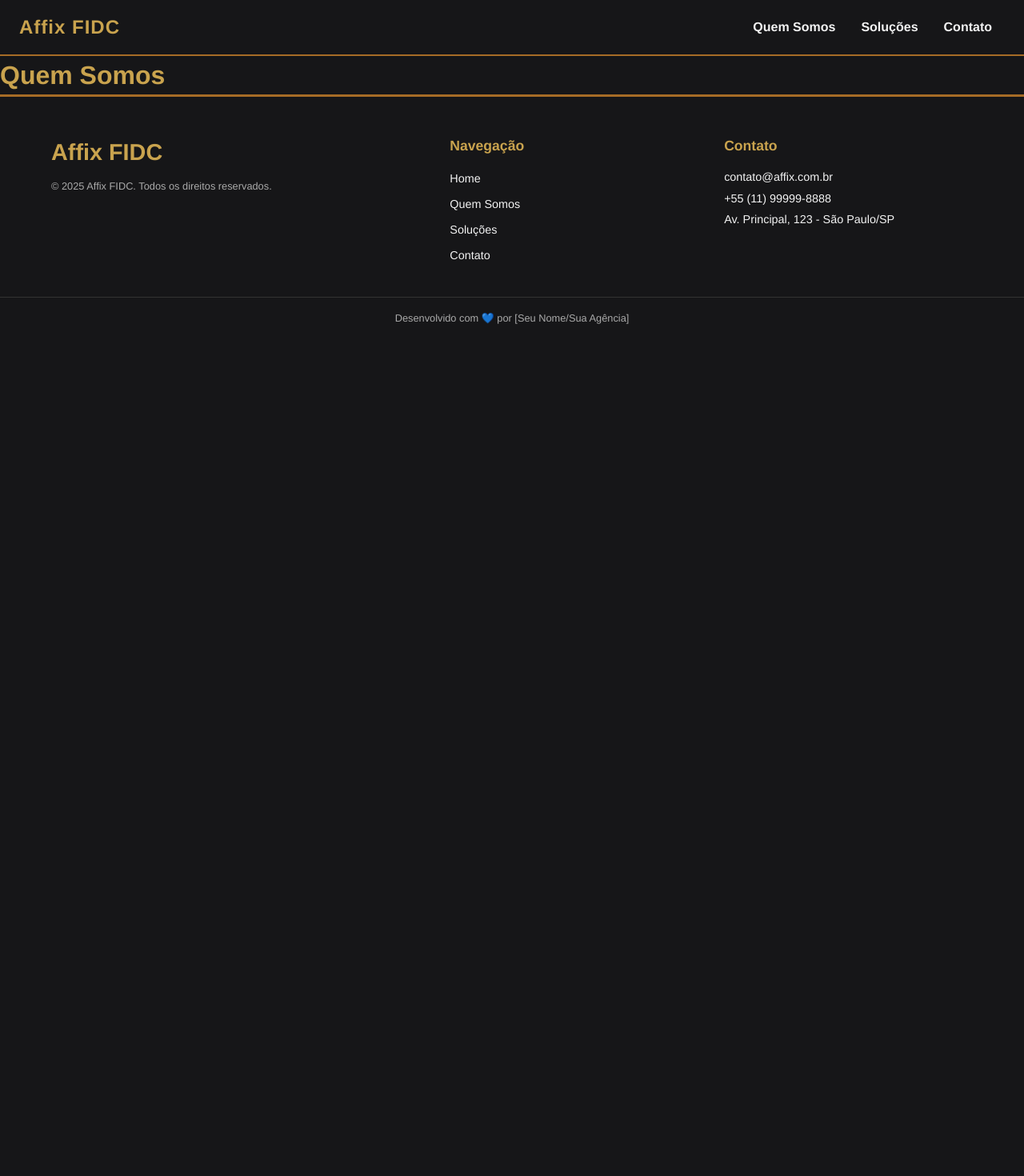
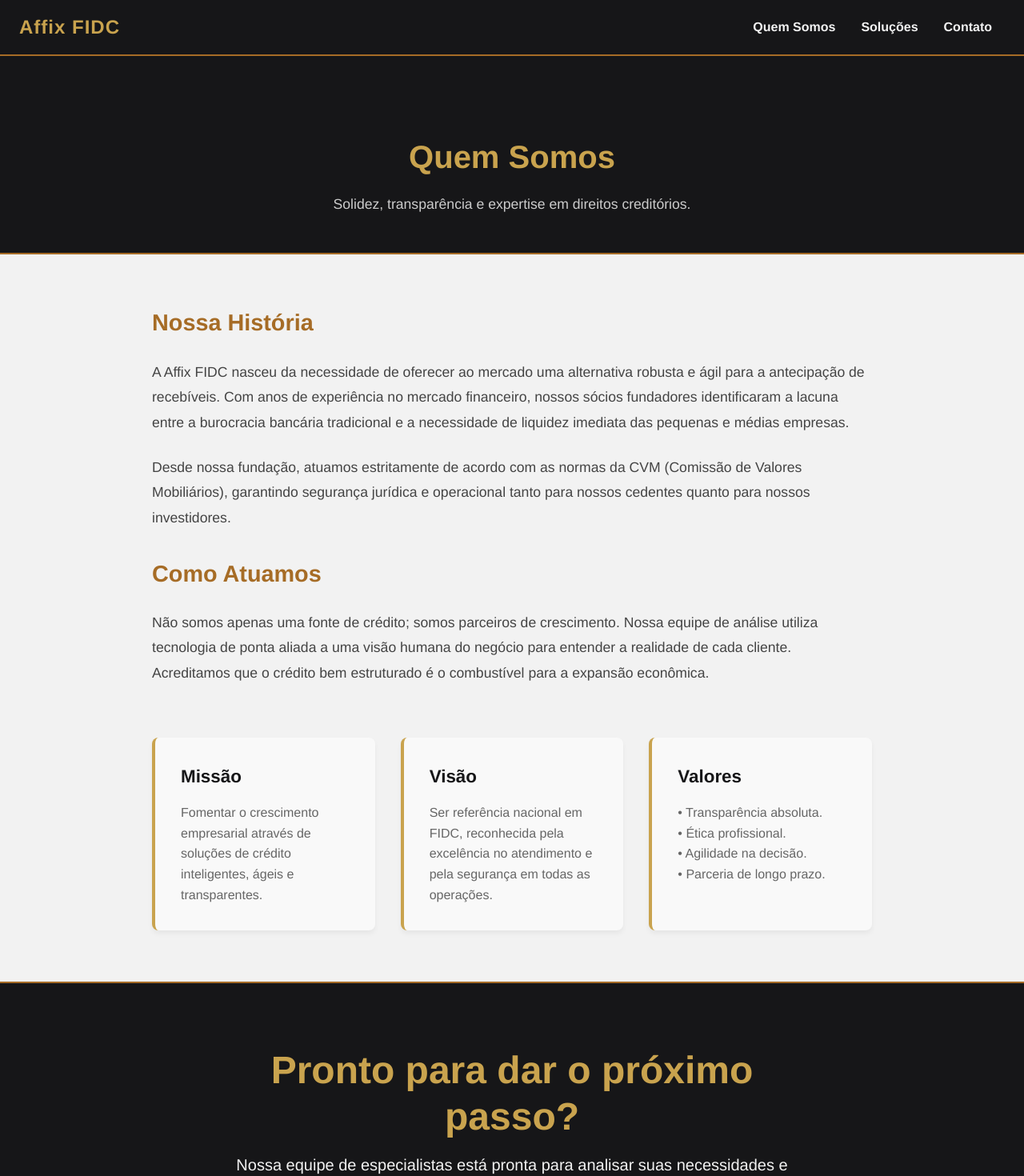
Before and after one commit to ademar-costa/site-affix, a React (Vite) app in the folder affix-fidc/: page /quem-somos in a window 1280 px wide. Shown: the top 1470 px of the page at 80% size. Before the commit the page ends 800 px from the top, so only its background shows below. Built offline with nearby package versions, Linux system fonts and the light colour scheme.

Commit message:
Feat: Implementa conteúdo e estilo da página Quem Somos

```diff
--- /dev/null
+++ b/affix-fidc/src/pages/QuemSomosPage.css
@@ -0,0 +1,86 @@
+/* 1. Cabeçalho da Página (Banner) */
+.page-header {
+  background-color: var(--preto-principal);
+  color: var(--branco-texto);
+  padding: 6rem 1.5rem 3rem; /* Espaço maior no topo para compensar o Navbar fixo */
+  text-align: center;
+  border-bottom: 2px solid var(--dourado-secundario);
+}
+
+.page-title {
+  font-size: 2.5rem;
+  color: var(--dourado-destaque);
+  margin-bottom: 1rem;
+}
+
+.page-subtitle {
+  font-size: 1.1rem;
+  max-width: 600px;
+  margin: 0 auto;
+  color: #ccc;
+}
+
+/* 2. Conteúdo Principal (Texto) */
+.content-section {
+  background-color: var(--branco-texto);
+  color: var(--preto-principal);
+  padding: 4rem 1.5rem;
+}
+
+.content-container {
+  max-width: 900px; /* Largura de leitura confortável */
+  margin: 0 auto;
+}
+
+.content-text h2 {
+  font-size: 1.8rem;
+  color: var(--dourado-secundario);
+  margin-bottom: 1.5rem;
+  margin-top: 2rem;
+}
+
+.content-text h2:first-child {
+  margin-top: 0;
+}
+
+.content-text p {
+  font-size: 1.1rem;
+  line-height: 1.8; /* Bom espaçamento para leitura */
+  margin-bottom: 1.5rem;
+  color: #444;
+}
+
+/* 3. Grid de Missão, Visão e Valores */
+.values-grid {
+  display: grid;
+  grid-template-columns: 1fr; /* 1 coluna no mobile */
+  gap: 2rem;
+  margin-top: 4rem;
+}
+
+.value-card {
+  background-color: #f9f9f9;
+  padding: 2rem;
+  border-radius: 8px;
+  border-left: 4px solid var(--dourado-destaque);
+  box-shadow: 0 4px 6px rgba(0,0,0,0.05);
+}
+
+.value-card h3 {
+  font-size: 1.4rem;
+  color: var(--preto-principal);
+  margin-bottom: 1rem;
+}
+
+.value-card p {
+  font-size: 1rem;
+  color: #666;
+  line-height: 1.6;
+}
+
+/* Responsividade */
+@media (min-width: 768px) {
+  .values-grid {
+    grid-template-columns: repeat(3, 1fr); /* 3 colunas no desktop */
+  }
+}
--- a/affix-fidc/src/pages/QuemSomosPage.jsx
+++ b/affix-fidc/src/pages/QuemSomosPage.jsx
@@ -1,4 +1,91 @@
+// src/pages/QuemSomosPage.jsx
+
+import React, { useEffect } from 'react';
+import './QuemSomosPage.css'; // Importa o CSS específico desta página
+
+// REUTILIZAÇÃO: Importamos o mesmo CTA da Home
+import CtaSection from '../components/Home/CtaSection';
+
 function QuemSomosPage() {
-  return <h1>Quem Somos</h1>;
+
+  // Este efeito garante que, ao abrir a página,
+  // o navegador role para o topo automaticamente.
+  useEffect(() => {
+    window.scrollTo(0, 0);
+  }, []);
+
+  return (
+    <>
+      {/* 1. Cabeçalho da Página */}
+      <header className="page-header">
+        <h1 className="page-title">Quem Somos</h1>
+        <p className="page-subtitle">
+          Solidez, transparência e expertise em direitos creditórios.
+        </p>
+      </header>
+
+      {/* 2. Conteúdo Principal */}
+      <section className="content-section">
+        <div className="content-container">
+
+          <div className="content-text">
+            <h2>Nossa História</h2>
+            <p>
+              A Affix FIDC nasceu da necessidade de oferecer ao mercado uma alternativa
+              robusta e ágil para a antecipação de recebíveis. Com anos de experiência
+              no mercado financeiro, nossos sócios fundadores identificaram a lacuna
+              entre a burocracia bancária tradicional e a necessidade de liquidez
+              imediata das pequenas e médias empresas.
+            </p>
+            <p>
+              Desde nossa fundação, atuamos estritamente de acordo com as normas da CVM
+              (Comissão de Valores Mobiliários), garantindo segurança jurídica e
+              operacional tanto para nossos cedentes quanto para nossos investidores.
+            </p>
+
+            <h2>Como Atuamos</h2>
+            <p>
+              Não somos apenas uma fonte de crédito; somos parceiros de crescimento.
+              Nossa equipe de análise utiliza tecnologia de ponta aliada a uma visão
+              humana do negócio para entender a realidade de cada cliente. Acreditamos
+              que o crédito bem estruturado é o combustível para a expansão econômica.
+            </p>
+          </div>
+
+          {/* 3. Missão, Visão e Valores */}
+          <div className="values-grid">
+            <div className="value-card">
+              <h3>Missão</h3>
+              <p>
+                Fomentar o crescimento empresarial através de soluções de crédito
+                inteligentes, ágeis e transparentes.
+              </p>
+            </div>
+            <div className="value-card">
+              <h3>Visão</h3>
+              <p>
+                Ser referência nacional em FIDC, reconhecida pela excelência no
+                atendimento e pela segurança em todas as operações.
+              </p>
+            </div>
+            <div className="value-card">
+              <h3>Valores</h3>
+              <p>
+                • Transparência absoluta.<br/>
+                • Ética profissional.<br/>
+                • Agilidade na decisão.<br/>
+                • Parceria de longo prazo.
+              </p>
+            </div>
+          </div>
+
+        </div>
+      </section>
+
+      {/* 4. CTA Final (Reutilizado) */}
+      <CtaSection />
+    </>
+  );
 }
+
 export default QuemSomosPage;
```
